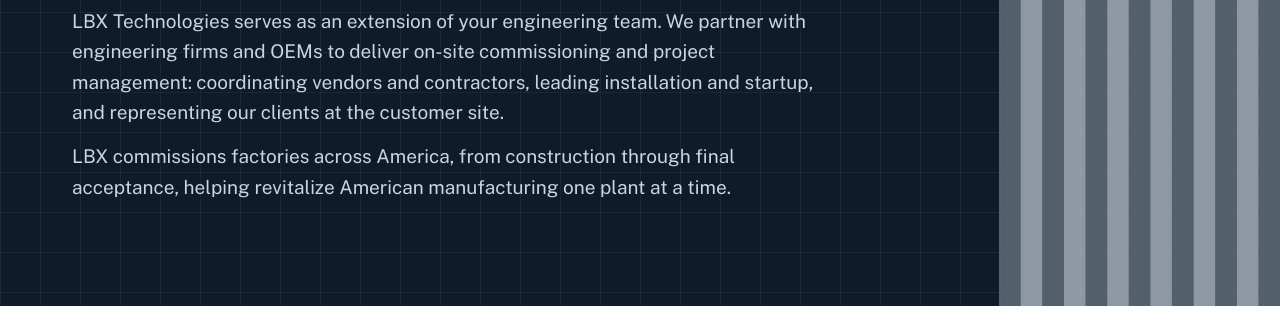
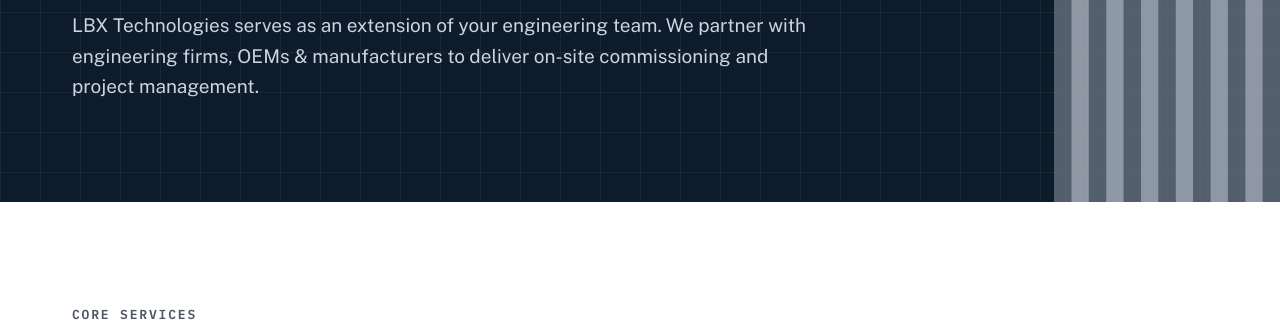
Before and after one commit to LukeBinderLBX/LBX-Website, a plain HTML site: page services.html in a window 1280 px wide. Shown: the part 313-644 px from the top of the page. Drawn offline with nearby package versions, Linux system fonts and the light colour scheme.

Commit message:
Restore On-site Project Management, single Services lede, uniform banner height
Co-Authored-By: Claude Opus 5.5 <noreply@anthropic.com>
Claude-Session: https://claude.ai/code/session_013umb3gnReZvgXA3JoUZXmW

```diff
--- a/services.html
+++ b/services.html
@@ -10,7 +10,7 @@
 <link href="https://fonts.googleapis.com/css2?family=Archivo:wght@600;700;800;900&family=Public+Sans:wght@400;500;600;700&family=IBM+Plex+Mono:wght@500;600&display=swap" rel="stylesheet">
 <link rel="icon" href="favicon.svg" type="image/svg+xml">
 <link rel="apple-touch-icon" href="apple-touch-icon.png">
-<link rel="stylesheet" href="styles.css?v=32">
+<link rel="stylesheet" href="styles.css?v=33">
 <script src="script.js?v=2" defer></script>
 </head>
 <body>
@@ -53,8 +53,7 @@
   <div class="container">
     <p class="flag-tag"><img src="images/flag.svg" alt="" width="30" height="16">Reviving American Manufacturing</p>
     <h1>Our Services</h1>
-    <p class="lede">LBX Technologies serves as an extension of your engineering team. We partner with engineering firms and OEMs to deliver on-site commissioning and project management: coordinating vendors and contractors, leading installation and startup, and representing our clients at the customer site.</p>
-      <p class="lede">LBX commissions factories across America, from construction through final acceptance, helping revitalize American manufacturing one plant at a time.</p>
+    <p class="lede">LBX Technologies serves as an extension of your engineering team. We partner with engineering firms, OEMs &amp; manufacturers to deliver on-site commissioning and project management.</p>
   </div>
 </section>
 
--- a/styles.css
+++ b/styles.css
@@ -338,3 +338,8 @@ div.leader-bio p { margin: 0 0 14px; }
 .dd-sep { display: block; height: 1px; background: #D5DAE0; margin: 6px 12px; }
 @media (max-width: 900px) { .dd-sep { display: none; } }
 .hero-flag .lede + .lede { margin-top: 14px; }
+
+/* consistent banner height */
+.hero-flag { min-height: 430px; display: flex; align-items: center; }
+.hero-flag .container { width: 100%; padding-top: 72px; padding-bottom: 72px; }
+@media (max-width: 760px) { .hero-flag { min-height: 0; } }
```
Also changed, not shown: about.html (+1 -1 lines), contact.html (+1 -1 lines), index.html (+1 -1 lines), industries.html (+1 -1 lines).
